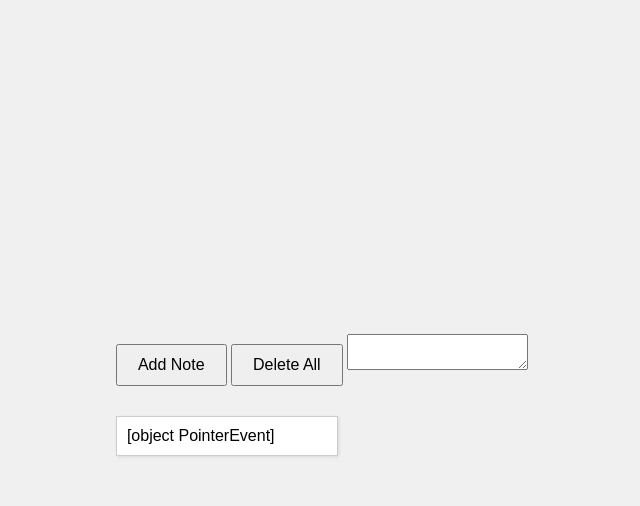
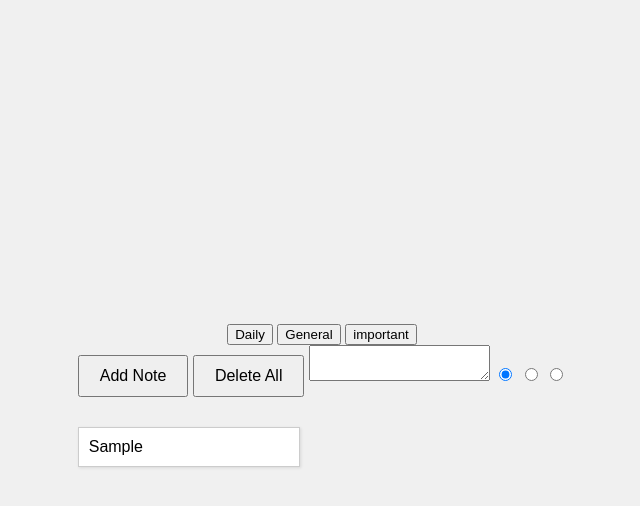
Before and after one commit to Aposykenn/Full-Stack_Learning, a plain HTML site: page Notepad/index.html in a window 1280 px wide. Both pictures are taken after typing "Sample" into the empty fields and a click on the button "Add Note". Shown: the whole page, without its empty margins (318-958 px from the left). Drawn offline with Linux system fonts and the light colour scheme.

Commit message:
Add files via upload

```diff
--- a/Notepad/index.html
+++ b/Notepad/index.html
@@ -9,9 +9,17 @@
         <header>
 
         </header>
+        <div id="category">
+            <input type="button" class="categories" value="Daily">
+            <input type="button" class="categories" value="General">
+            <input type="button" class="categories" value="important">
+        </div>
         <div id="main-content">
             <button id="buton">Add Note</button> <button id="delbuton">Delete All</button> <textarea id="text"></textarea>
-            <div id="noteContainer"></div>
+            <input type="radio" class="category" name="category" value="Daily" checked> <input type="radio" class="category" name="category" value="General"> <input type="radio" class="category" name="category" value="important">
+            <div id="General" class="notecards"></div>
+            <div id="Daily" class="notecards"></div>
+            <div id="important" class="notecards"></div>
         </div>
         <script src="script.js"></script>
     </body>
--- a/Notepad/script.js
+++ b/Notepad/script.js
@@ -1,57 +1,73 @@
-document.getElementById("buton").addEventListener("click", addNote);
+document.getElementById("buton").addEventListener("click", () => addNote());
 document.getElementById("text").addEventListener("keypress", function(e) {
   if (e.key === "Enter") {
     e.preventDefault();
     addNote();
   }
 });
+
 function addNote(text = null) {
   const note = text || document.getElementById("text").value;
-    if (note === "") {
-        return;
-    }
-    let noteContainer = document.getElementById("noteContainer");
+  if (note === "") return;
+
+  let category = document.querySelector('input[name="category"]:checked').value;
+  let noteContainer = document.getElementById(category);
+
   let newNote = document.createElement("div");
   newNote.className = "note";
-    newNote.textContent = text;
   newNote.innerText = note;
-    noteContainer.appendChild(newNote);
-    document.getElementById("text").value = "";
+
   newNote.addEventListener("click", function () {
     newNote.remove();
     saveToLocalStorage();
-    } );
+  });
 
+  noteContainer.appendChild(newNote);
+  document.getElementById("text").value = "";
 
   saveToLocalStorage();
 }
 
 
+let tabActive = document.querySelector("input[class='categories']:checked");
+
+
+
 document.getElementById("delbuton").addEventListener("click", deleteAll);
+
 function deleteAll() {
-    let noteContainer = document.getElementById("noteContainer");
-    while (noteContainer.firstChild) {
-        noteContainer.removeChild(noteContainer.firstChild);
+  ["General", "Daily", "New"].forEach(id => {
+    const container = document.getElementById(id);
+    while (container.firstChild) {
+      container.removeChild(container.firstChild);
     }
+  });
   saveToLocalStorage();
 }
 
+function saveToLocalStorage() {
+  const notes = { General: [], Daily: [], New: [] };
 
-function saveToLocalStorage() {
-    const notes = [];
-    document.querySelectorAll(".note").forEach(note => {
-        notes.push(note.innerText);
+  ["General", "Daily", "New"].forEach(id => {
+    document.getElementById(id).querySelectorAll(".note").forEach(note => {
+      notes[id].push(note.innerText);
     });
+  });
+
   localStorage.setItem("notes", JSON.stringify(notes));
 }
-
 
 function loadFromLocalStorage() {
   const saved = localStorage.getItem("notes");
   if (!saved) return;
+
   const notes = JSON.parse(saved);
-    notes.forEach(text => {
+  ["General", "Daily", "New"].forEach(id => {
+    notes[id].forEach(text => {
+      let categoryRadio = document.querySelector(`input[value="${id}"]`);
+      categoryRadio.checked = true;
       addNote(text);
+    });
   });
 }
 
```
Also changed, not shown: Notepad/style.css (line endings or trailing spaces). Lines whose indentation alone changed are shown as unchanged.
